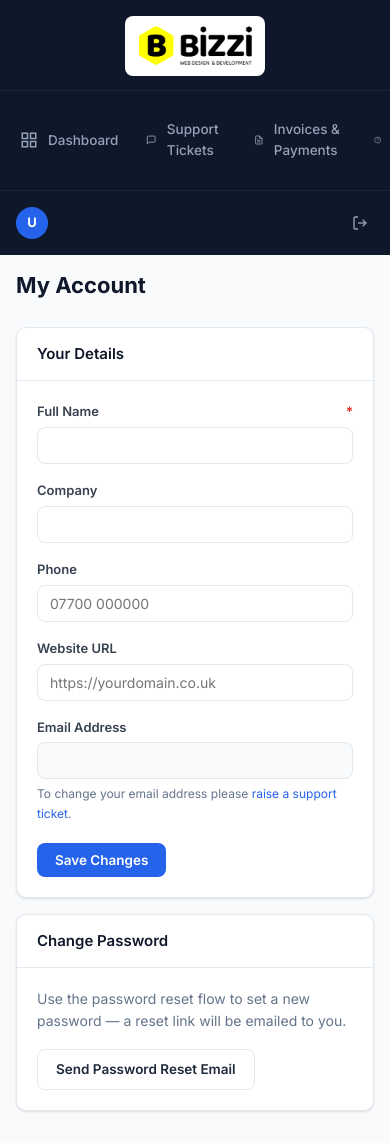
After one commit to waltyw/Customer-Portal-White-Label, a PHP site: template templates/customer/account.php in a window 390 px wide. The commit adds this page. Run offline with PHP 8.4, Linux system fonts and the light colour scheme; the template is opened without the code that fills it, so the values that code supplies are empty; some libraries are stand-ins or nearby versions.

Commit message:
feat: edit customer details in admin + My Account page for customers
Admin:
- Edit button on customer view toggles inline edit form
- Fields: name, company, phone, website URL
- POST /admin/customers/{id}/update

Customer:
- New My Account page at /account
- Edit name, company, phone, website URL
- Shows derived mail server when website is set
- My Account link added to customer sidebar

Co-Authored-By: Claude Sonnet 4.6 <noreply@anthropic.com>

```diff
--- a/index.php
+++ b/index.php
@@ -14,6 +14,7 @@ use App\Controllers\InvoiceController;
 use App\Controllers\PaymentController;
 use App\Controllers\WebhookController;
 use App\Controllers\AdminController;
+use App\Controllers\AccountController;
 use App\Controllers\HelpController;
 
 // Stripe webhook must read raw body before session/output start
@@ -49,6 +50,8 @@ $routes = [
     'GET /tickets/create'          => [TicketController::class,    'create'],
     'POST /tickets/create'         => [TicketController::class,    'store'],
     'GET /invoices'                => [InvoiceController::class,   'index'],
+    'GET /account'                 => [AccountController::class,   'index'],
+    'POST /account'                => [AccountController::class,   'update'],
     'GET /help'                    => [HelpController::class,      'index'],
     'GET /payment/success'         => [PaymentController::class,   'success'],
     'GET /payment/cancelled'       => [PaymentController::class,   'cancelled'],
@@ -80,6 +83,7 @@ $dynamicRoutes = [
     '#^GET /invoices/(\d+)/pay$#'           => [PaymentController::class, 'showPay'],
     '#^POST /invoices/(\d+)/pay$#'          => [PaymentController::class, 'processStripe'],
     '#^GET /admin/customers/(\d+)$#'        => [AdminController::class,   'viewCustomer'],
+    '#^POST /admin/customers/(\d+)/update$#'=> [AdminController::class,   'updateCustomer'],
     '#^POST /admin/customers/(\d+)/toggle$#'=> [AdminController::class,   'toggleCustomer'],
     '#^GET /admin/tickets/(\d+)$#'          => [AdminController::class,   'viewTicket'],
     '#^POST /admin/tickets/(\d+)/reply$#'   => [AdminController::class,   'replyTicket'],
--- a/public/index.php
+++ b/public/index.php
@@ -14,6 +14,7 @@ use App\Controllers\InvoiceController;
 use App\Controllers\PaymentController;
 use App\Controllers\WebhookController;
 use App\Controllers\AdminController;
+use App\Controllers\AccountController;
 use App\Controllers\HelpController;
 
 // Stripe webhook must read raw body before session/output start
@@ -51,6 +52,8 @@ $routes = [
     'GET /tickets/create'         => [TicketController::class,   'create'],
     'POST /tickets/create'        => [TicketController::class,   'store'],
     'GET /invoices'               => [InvoiceController::class,  'index'],
+    'GET /account'                => [AccountController::class,  'index'],
+    'POST /account'               => [AccountController::class,  'update'],
     'GET /help'                   => [HelpController::class,     'index'],
     'GET /payment/success'        => [PaymentController::class,  'success'],
     'GET /payment/cancelled'      => [PaymentController::class,  'cancelled'],
@@ -88,6 +91,7 @@ $dynamicRoutes = [
     '#^GET /invoices/(\d+)/pay$#'               => [PaymentController::class,  'showPay'],
     '#^POST /invoices/(\d+)/pay$#'              => [PaymentController::class,  'processStripe'],
     '#^GET /admin/customers/(\d+)$#'            => [AdminController::class,    'viewCustomer'],
+    '#^POST /admin/customers/(\d+)/update$#'    => [AdminController::class,    'updateCustomer'],
     '#^POST /admin/customers/(\d+)/toggle$#'    => [AdminController::class,    'toggleCustomer'],
     '#^GET /admin/tickets/(\d+)$#'              => [AdminController::class,    'viewTicket'],
     '#^POST /admin/tickets/(\d+)/reply$#'       => [AdminController::class,    'replyTicket'],
--- /dev/null
+++ b/templates/customer/account.php
@@ -0,0 +1,62 @@
+<?php use App\Core\Security; ?>
+<div class="page-header">
+    <h1>My Account</h1>
+</div>
+
+<div style="max-width:640px;">
+    <div class="card">
+        <div class="card-header"><h2>Your Details</h2></div>
+        <div class="card-body">
+            <form method="POST" action="/account">
+                <?= Security::csrfField() ?>
+
+                <div class="form-row">
+                    <div class="form-group">
+                        <label>Full Name <span class="required">*</span></label>
+                        <input type="text" name="name" required value="<?= Security::e($user['name'] ?? '') ?>">
+                    </div>
+                    <div class="form-group">
+                        <label>Company</label>
+                        <input type="text" name="company" value="<?= Security::e($user['company'] ?? '') ?>">
+                    </div>
+                </div>
+
+                <div class="form-row">
+                    <div class="form-group">
+                        <label>Phone</label>
+                        <input type="text" name="phone" value="<?= Security::e($user['phone'] ?? '') ?>" placeholder="07700 000000">
+                    </div>
+                    <div class="form-group">
+                        <label>Website URL</label>
+                        <input type="text" name="website_url" value="<?= Security::e($user['website_url'] ?? '') ?>" placeholder="https://yourdomain.co.uk">
+                    </div>
+                </div>
+
+                <?php if (!empty($user['website_url'])): ?>
+                <div style="background:#f0fdf4;border:1px solid #bbf7d0;border-radius:8px;padding:12px 16px;margin-bottom:16px;font-size:13px;color:#166534;">
+                    <strong>Your mail server:</strong> <?= Security::e(\App\Models\User::mailServer($user['website_url'])) ?>
+                    — this is used to pre-fill your <a href="/help" style="color:#166534;">email setup guides</a>.
+                </div>
+                <?php endif; ?>
+
+                <div class="form-group" style="margin-bottom:0;">
+                    <label>Email Address</label>
+                    <input type="email" value="<?= Security::e($user['email'] ?? '') ?>" disabled style="background:#f8fafc;color:#94a3b8;cursor:not-allowed;">
+                    <small style="color:#64748b;font-size:12px;">To change your email address please <a href="/tickets/create">raise a support ticket</a>.</small>
+                </div>
+
+                <div class="form-actions" style="margin-top:20px;">
+                    <button type="submit" class="btn btn-primary">Save Changes</button>
+                </div>
+            </form>
+        </div>
+    </div>
+
+    <div class="card">
+        <div class="card-header"><h2>Change Password</h2></div>
+        <div class="card-body">
+            <p style="color:#64748b;margin-bottom:16px;">Use the password reset flow to set a new password — a reset link will be emailed to you.</p>
+            <a href="/forgot-password" class="btn btn-outline">Send Password Reset Email</a>
+        </div>
+    </div>
+</div>
--- a/templates/layouts/main.php
+++ b/templates/layouts/main.php
@@ -37,6 +37,10 @@ $user = \App\Auth\Auth::user();
                 <svg width="18" height="18" viewBox="0 0 24 24" fill="none" stroke="currentColor" stroke-width="2"><circle cx="12" cy="12" r="10"/><path d="M9.09 9a3 3 0 0 1 5.83 1c0 2-3 3-3 3"/><line x1="12" y1="17" x2="12.01" y2="17"/></svg>
                 Help &amp; Email Setup
             </a>
+            <a href="/account" class="nav-item <?= str_starts_with($currentPath, '/account') ? 'active' : '' ?>">
+                <svg width="18" height="18" viewBox="0 0 24 24" fill="none" stroke="currentColor" stroke-width="2"><path d="M20 21v-2a4 4 0 0 0-4-4H8a4 4 0 0 0-4 4v2"/><circle cx="12" cy="7" r="4"/></svg>
+                My Account
+            </a>
         </nav>
         <div class="sidebar-footer">
             <div class="user-info">
```
Also changed, not shown: src/Controllers/AccountController.php (added, +48 -0 lines), src/Controllers/AdminController.php (+23 -0 lines), templates/admin/customer-view.php (+53 -5 lines).
